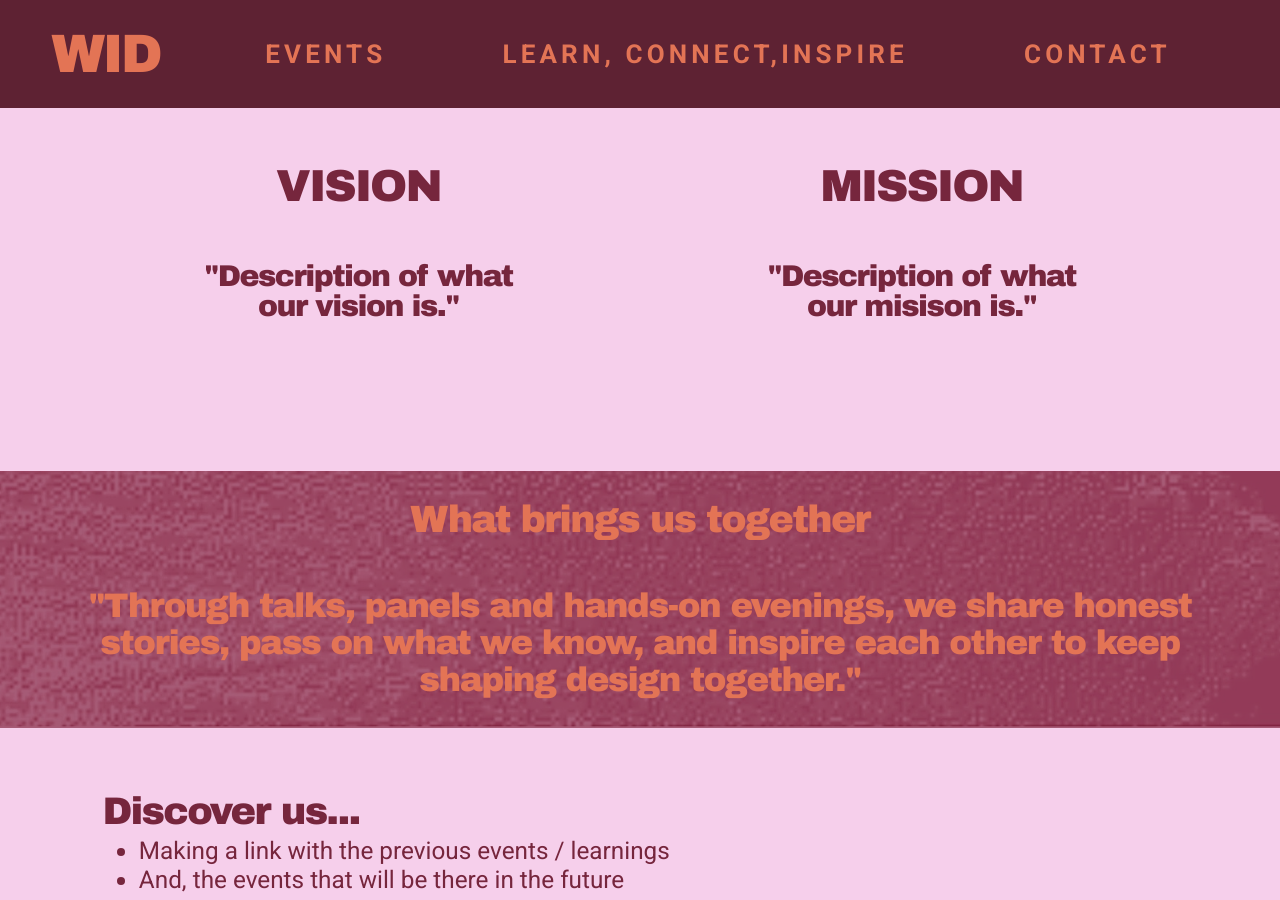
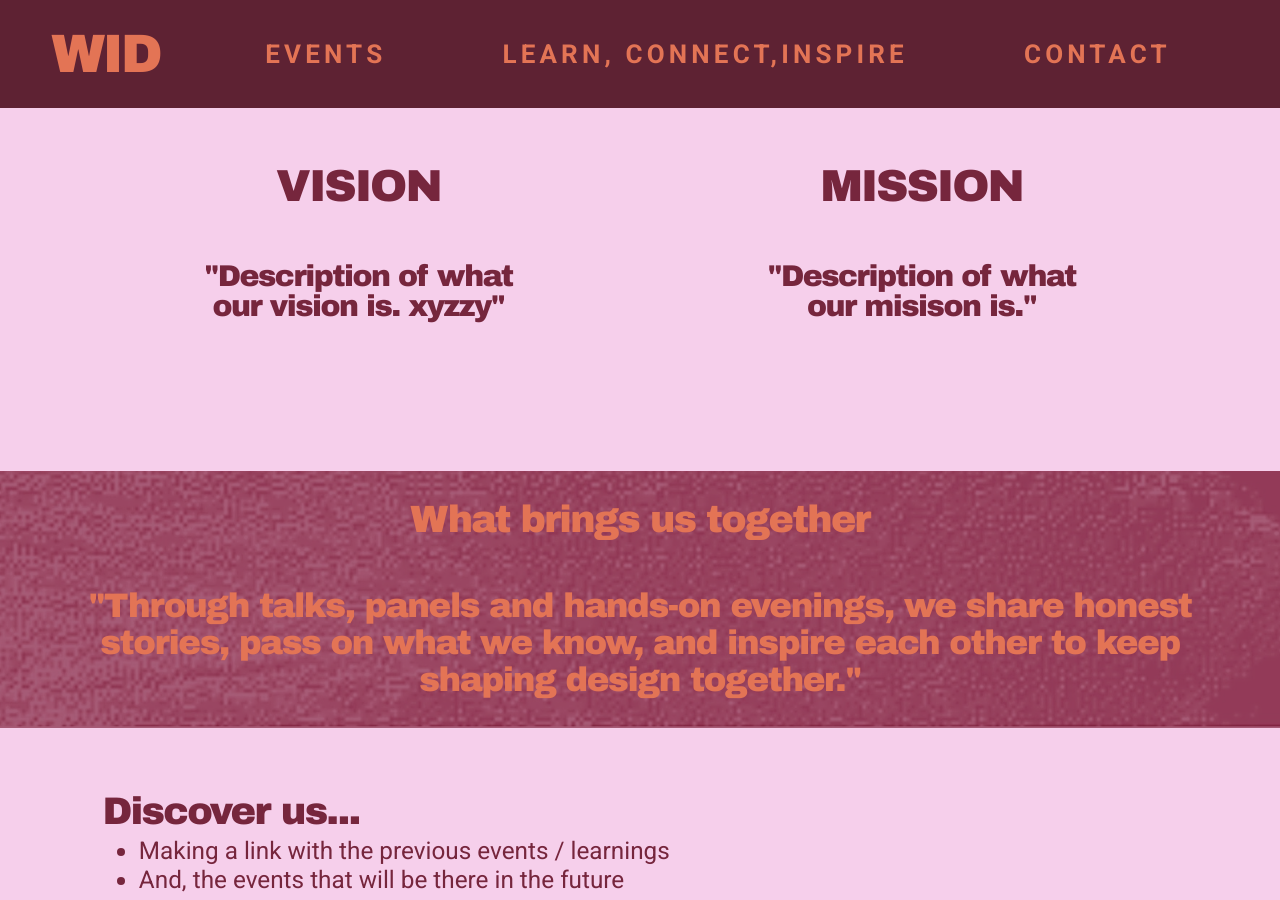
Before and after one commit to Tessavana/WID, a Jekyll site: the page built from index.html, in a window 1280 px wide and 900 px high, scrolled down 871 px. Built offline with Jekyll 4.4.1, drawn with Linux system fonts in a browser that asks for light colours.

Commit message:
Update _data/home.yml (via Pages CMS)

```diff
--- a/_data/home.yml
+++ b/_data/home.yml
@@ -1,4 +1,3 @@
-hero_video: /assets/img/home-hero.mp4
 welcome_title: WELCOME!!!
 welcome_intro: A short warm werlcome to those people entering this website. test
 welcome_points:
@@ -10,7 +9,7 @@ quote_1:
     Eindhoven. A space to learn from one another, build real connections, and
     feel represented in the field."'
 vision_title: VISION
-vision_text: '"Description of what our vision is."'
+vision_text: '"Description of what our vision is. xyzzy"'
 mission_title: MISSION
 mission_text: '"Description of what our misison is."'
 quote_2:
```
